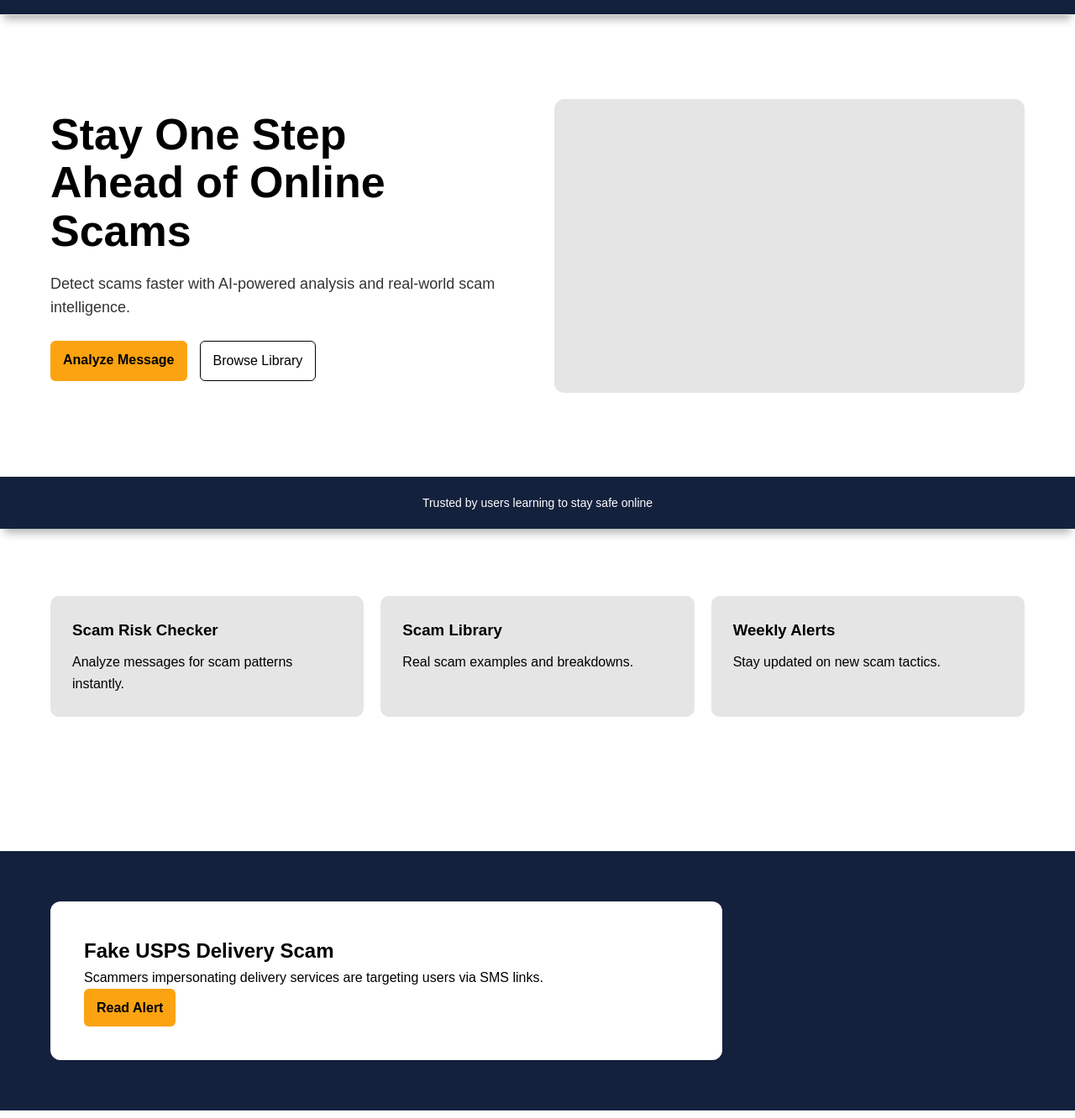
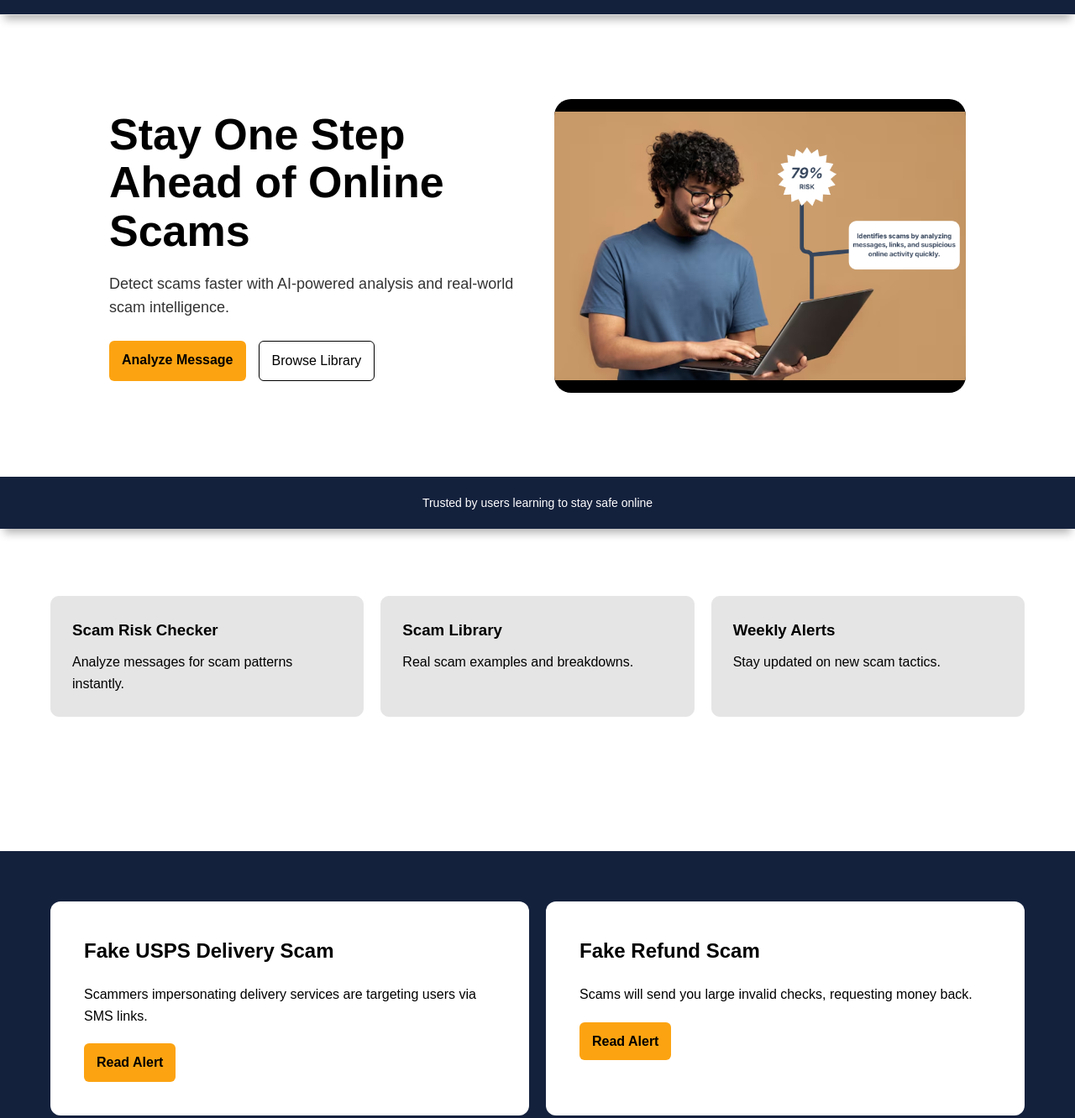
Before and after one commit to zaviercarino/scamshield, a plain HTML site: page docs/index.html in a window 1280 px wide. Shown: the part 58-1390 px from the top of the page at 84% size. Drawn offline with Linux system fonts and the light colour scheme; a web font is replaced by a local one.

Commit message:
Added images, fixed layout

```diff
--- a/docs/index.html
+++ b/docs/index.html
@@ -36,7 +36,9 @@
         </div>
     </div>
 
-    <div class="hero-right"></div>
+    <div class="hero-right">
+        <img id="img" src="images/fillerPhotoOne.png">
+    </div>
 </section>
 
 <section class="trust-bar">
@@ -66,6 +68,11 @@
         <p>Scammers impersonating delivery services are targeting users via SMS links.</p>
         <a class="btn-primary">Read Alert</a>
     </div>
+    <div class="highlight-card">
+        <h2>Fake Refund Scam</h2>
+        <p>Scams will send you large invalid checks, requesting money back.</p>
+        <a class="btn-primary">Read Alert</a>
+    </div>
 </section>
 
 <section class="cta">
--- a/docs/style.css
+++ b/docs/style.css
@@ -104,7 +104,7 @@ body {
     display: flex;
     justify-content: space-between;
     align-items: center;
-    padding: 100px 60px;
+    padding: 100px 130px;
     gap: 40px;
 }
 
@@ -133,7 +133,6 @@ body {
 .hero-right {
     flex: 1;
     height: 350px;
-    background: var(--light);
     border-radius: 12px;
 }
 
@@ -211,15 +210,14 @@ body {
     display: flex;
     align-items: center;
     justify-content: space-between;
+    gap: 30px;
 
     max-width: 1000px;
     width: 90%;
 
-    text-align: left;
     box-shadow: 0 10px 10px -5px rgba(0, 0, 0, 0.3);
 
     transition: 0.3s ease;
-    flex-wrap: wrap;
 }
 
 .info1-text {
@@ -292,13 +290,21 @@ body {
 .highlight {
     padding: 60px;
     background: var(--navy);
+
+    display: grid;
+    grid-template-columns: repeat(2, 1fr);
+    gap: 20px;
+    justify-content: center;
 }
 
 .highlight-card {
     background: var(--white);
     padding: 40px;
     border-radius: 12px;
-    max-width: 800px;
+}
+
+.highlight p {
+    margin: 20px auto;
 }
 
 /* ================= CTA ================= */
```
Also changed, not shown: docs/images/fillerPhotoOne.png (added).
